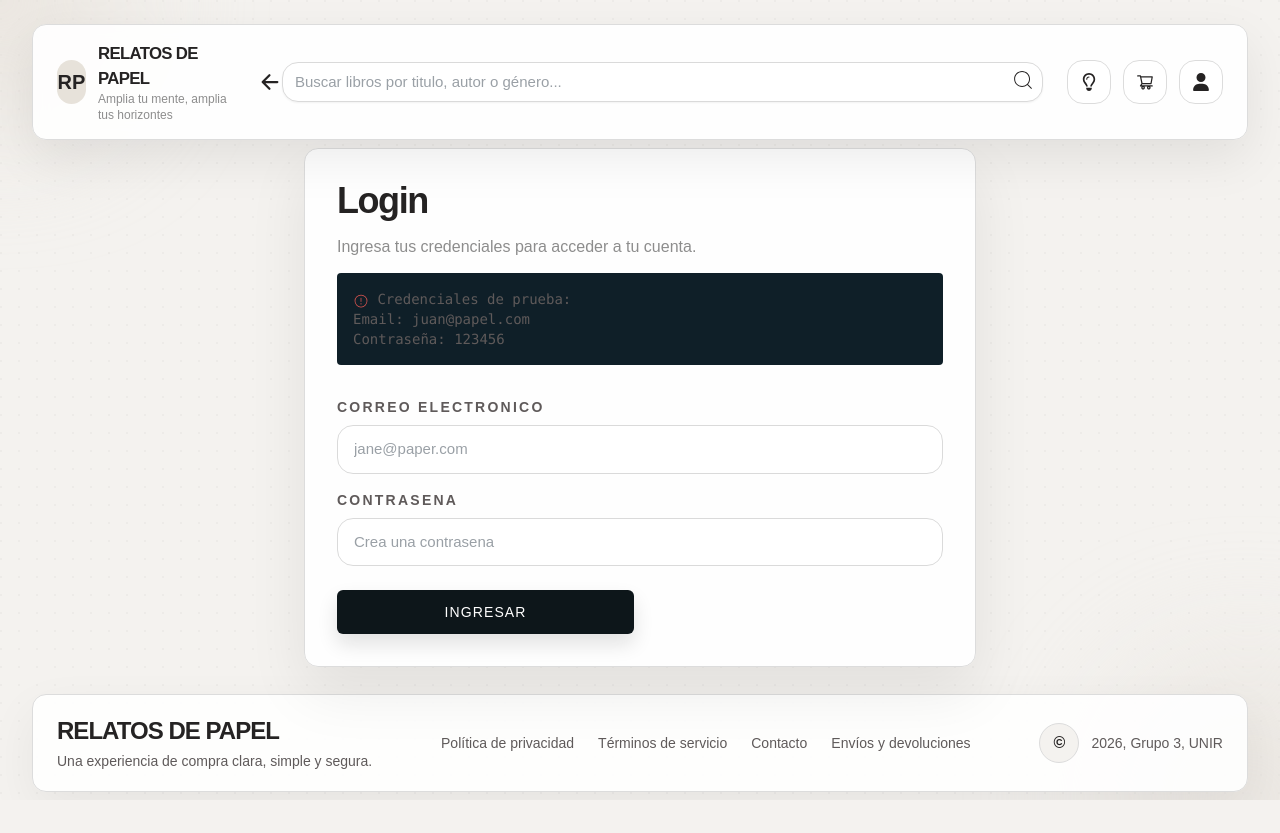
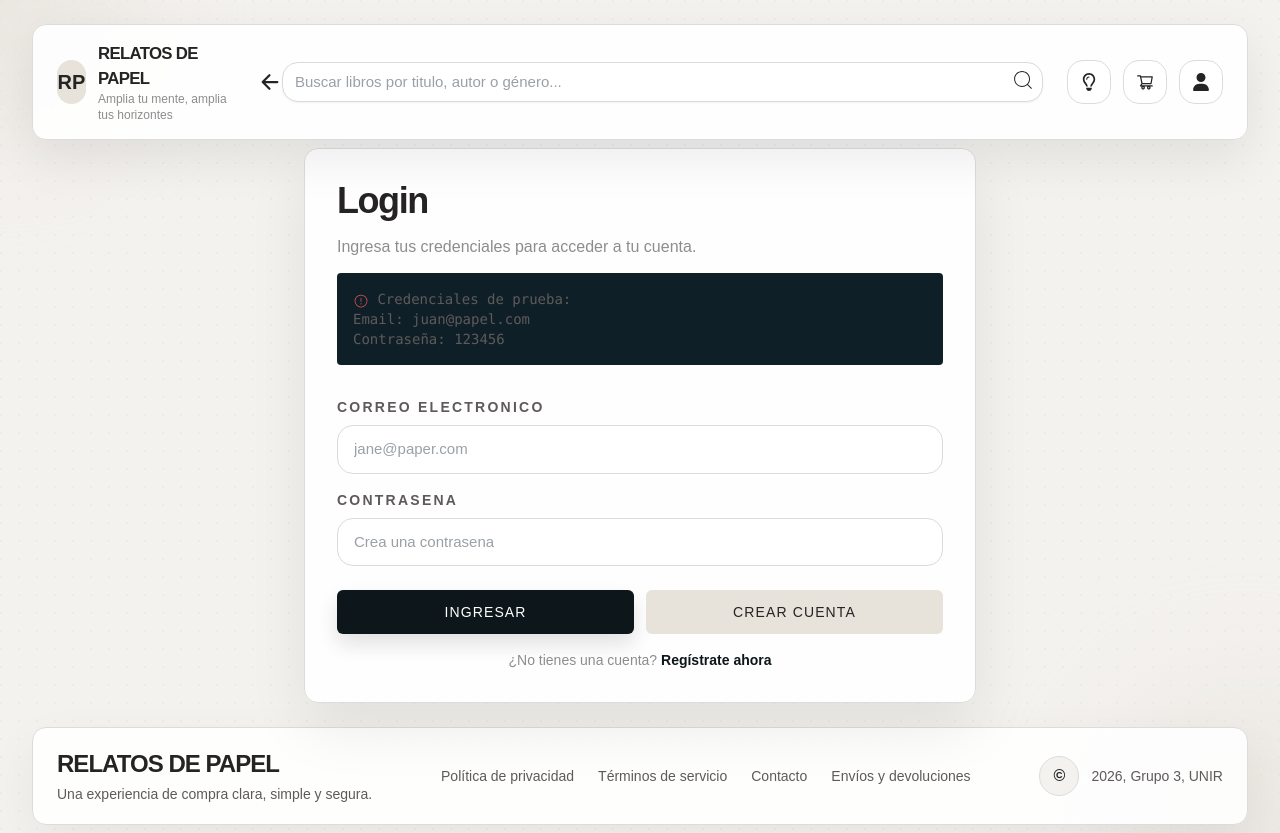
Before and after one commit to TheBryan28/relatos-de-papel-UNIR-fullstack, a React (Vite) app: page /auth/login in a window 1280 px wide. Before the commit the page ends 800 px from the top, so only its background shows below. Built offline with nearby package versions, Linux system fonts and the light colour scheme; a web font is replaced by a local one.

Commit message:
add buttons for create user and add to cart from catalog view

```diff
--- a/src/modules/Auth/pages/Login.tsx
+++ b/src/modules/Auth/pages/Login.tsx
@@ -77,7 +77,25 @@ const Login = () => {
           <Button type="submit" variant="primary" className="w-full cursor-pointer">
             Ingresar
           </Button>
+          <Button
+            type="button"
+            variant="secondary"
+            className="w-full cursor-pointer"
+            onClick={() => navigate('/auth/register')}
+          >
+            Crear cuenta
+          </Button>
         </div>
+        <p className="text-center text-sm text-(--muted)">
+          ¿No tienes una cuenta?{' '}
+          <button
+            type="button"
+            onClick={() => navigate('/auth/register')}
+            className="font-bold text-(--btn-color) hover:underline cursor-pointer"
+          >
+            Regístrate ahora
+          </button>
+        </p>
       </form>
     </MainCard>
   );
--- a/src/modules/Auth/pages/Signup.tsx
+++ b/src/modules/Auth/pages/Signup.tsx
@@ -2,8 +2,10 @@ import { useState, type SubmitEvent } from 'react';
 import Button from '../../../components/ui/Button';
 import InputText from '../../../components/ui/InputText';
 import MainCard from '../../../components/ui/MainCard';
+import { useNavigate } from 'react-router-dom';
 
 const Signup = () => {
+  const navigate = useNavigate();
   const [name, setName] = useState('');
   const [email, setEmail] = useState('');
   const [password, setPassword] = useState('');
@@ -89,7 +91,25 @@ const Signup = () => {
           <Button type="submit" variant="primary" className="w-full cursor-pointer">
             Registrarse
           </Button>
+          <Button
+            type="button"
+            variant="secondary"
+            className="w-full cursor-pointer"
+            onClick={() => navigate('/auth/login')}
+          >
+            Ya tengo cuenta
+          </Button>
         </div>
+        <p className="text-center text-sm text-(--muted)">
+          ¿Ya tienes una cuenta?{' '}
+          <button
+            type="button"
+            onClick={() => navigate('/auth/login')}
+            className="font-bold text-(--btn-color) hover:underline cursor-pointer"
+          >
+            Inicia sesión
+          </button>
+        </p>
       </form>
     </MainCard>
   );
--- a/src/modules/Catalog/components/BookGrid.tsx
+++ b/src/modules/Catalog/components/BookGrid.tsx
@@ -1,5 +1,6 @@
 import { useNavigate } from 'react-router-dom';
 import type { Book } from '../../../types/Book.interface';
+import { useCart } from '../../../state/contexts/Cart.Context';
 
 interface BookGridProps {
   books: Book[];
@@ -9,10 +10,19 @@ interface BookGridProps {
 
 const BookGrid = ({ books, totalCount, isLoadingMore }: BookGridProps) => {
   const navigate = useNavigate();
+  const { addToCart } = useCart();
 
   const remainingCount = Math.max(totalCount - books.length, 0);
   const skeletonCount = isLoadingMore ? Math.min(4, remainingCount) : 0;
   const formatPrice = (value: number) => value.toLocaleString('es-CO');
+
+  const handleAddToCart = (book: Book) => {
+    addToCart({
+      id: book.id,
+      title: book.title,
+      price: book.finalPrice,
+    });
+  };
 
   return (
     <div className="grid grid-cols-1 gap-6 sm:grid-cols-2 xl:grid-cols-4">
@@ -55,6 +65,7 @@ const BookGrid = ({ books, totalCount, isLoadingMore }: BookGridProps) => {
 
           <button
             disabled={book.stock === 0}
+            onClick={() => handleAddToCart(book)}
             className={`mt-auto w-full rounded-xl py-3 text-sm font-black transition-all cursor-pointer ${
               book.stock > 0
                 ? 'bg-(--btn-color) text-(--btn-text) hover:bg-(--btn-hover) active:scale-95'
```
